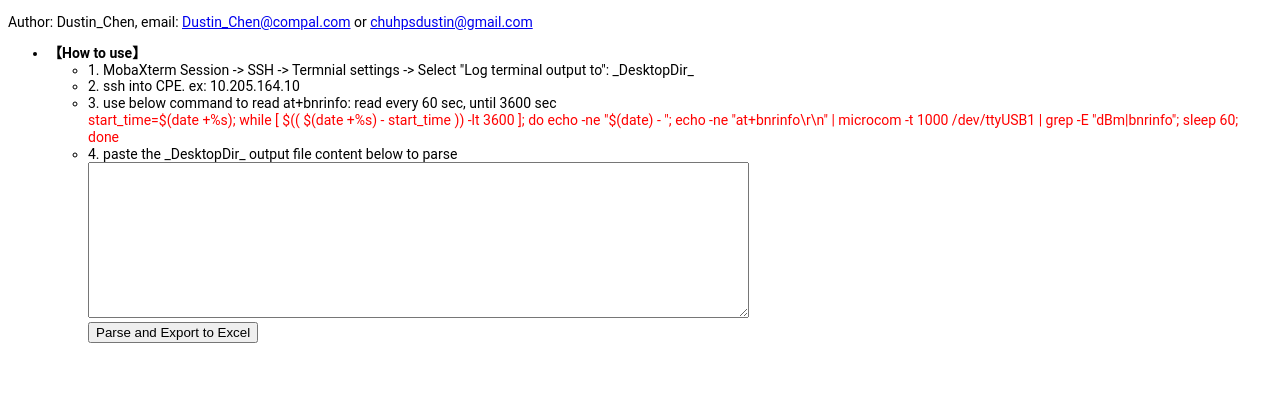
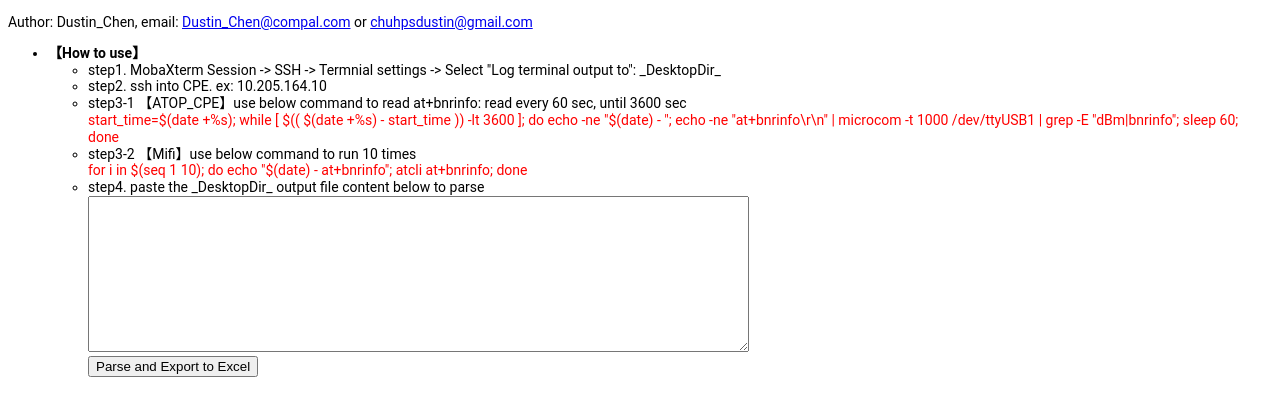
Before and after one commit to dustinchen26/parse_RSRP, a plain HTML site: page index.html in a window 1280 px wide. Shown: the part 46-462 px from the top of the page. Drawn offline with Linux system fonts and the light colour scheme.

Commit message:
update ATOP_CPE and mifi

```diff
--- a/index.html
+++ b/index.html
@@ -7,8 +7,11 @@
   【How to use】
     1. MobaXterm Session -> SSH -> Termnial settings -> Select "Log terminal output to": _DesktopDir_
 	2. ssh into CPE. ex: 10.205.164.10
-	3. use below command to read at+bnrinfo: read every 60 sec, until 3600 sec
+	3. use below command to read at+bnrinfo:
+	   【CPE】read every 60 sec, until 3600 sec
 	   start_time=$(date +%s); while [ $(( $(date +%s) - start_time )) -lt 3600 ]; do echo -ne "$(date) - "; echo -ne "at+bnrinfo\r\n" | microcom -t 1000 /dev/ttyUSB1 | grep -E "dBm|bnrinfo"; sleep 60; done
+	   【Mifi】10 times
+	   for i in $(seq 1 10); do echo "$(date) - at+bnrinfo"; atcli at+bnrinfo; done
 	4. paste the _DesktopDir_ output file content below to parse
 
 -->
@@ -122,12 +125,15 @@
   <ul>
     <li><strong>【How to use】</strong>
       <ul>
-        <li> 1. MobaXterm Session -> SSH -> Termnial settings -> Select "Log terminal output to": _DesktopDir_</li>
-        <li> 2. ssh into CPE. ex: 10.205.164.10 </li>
-		<li> 3. use below command to read at+bnrinfo: read every 60 sec, until 3600 sec <br>
+        <li> step1. MobaXterm Session -> SSH -> Termnial settings -> Select "Log terminal output to": _DesktopDir_</li>
+        <li> step2. ssh into CPE. ex: 10.205.164.10 </li>
+		<li> step3-1 【ATOP_CPE】use below command to read at+bnrinfo: read every 60 sec, until 3600 sec <br>
 				<span class="red">start_time=$(date +%s); while [ $(( $(date +%s) - start_time )) -lt 3600 ]; do echo -ne "$(date) - "; echo -ne "at+bnrinfo\r\n" | microcom -t 1000 /dev/ttyUSB1 | grep -E "dBm|bnrinfo"; sleep 60; done</span>
 		</li>
-        <li> 4. paste the _DesktopDir_ output file content below to parse</li>
+		<li> step3-2 【Mifi】use below command to run 10 times <br>
+				<span class="red">for i in $(seq 1 10); do echo "$(date) - at+bnrinfo"; atcli at+bnrinfo; done</span>
+		</li>
+        <li> step4. paste the _DesktopDir_ output file content below to parse</li>
         <textarea id="logInput" rows="10" cols="80"></textarea>
         <br>
         <button onclick="parseLog()">Parse and Export to Excel</button>
```
